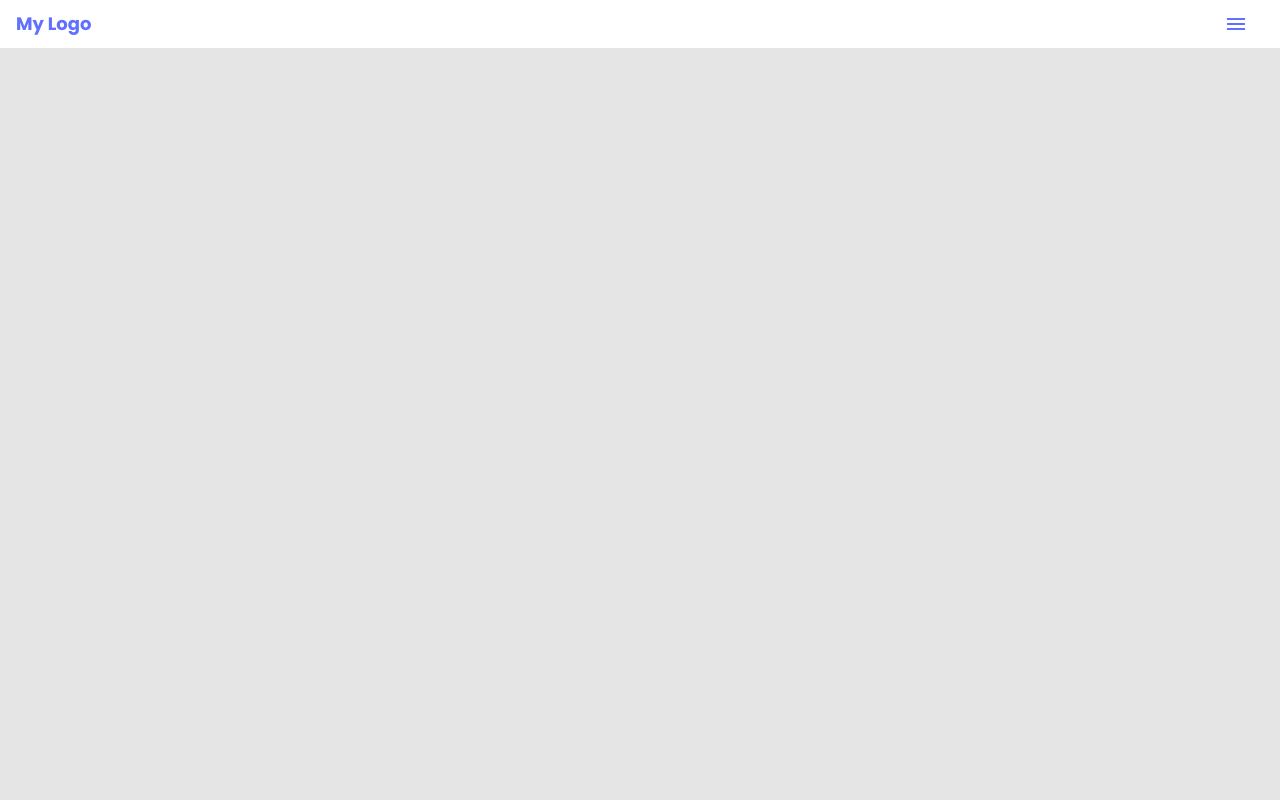
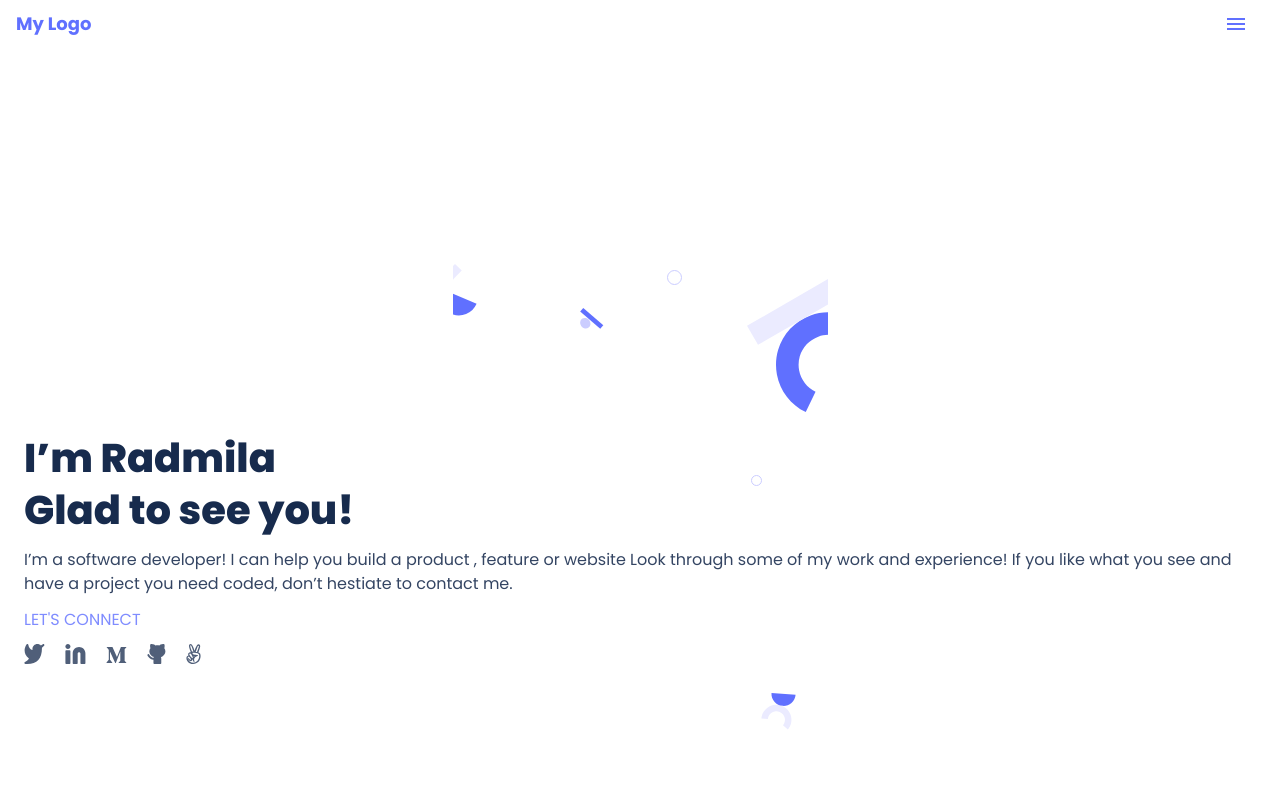
Before and after one commit to M0rrighan/Portfolio, a plain HTML site: page index.html in a window 1280 px wide. Shown: the top 800 px of the page. Drawn offline with Linux system fonts and the light colour scheme.

Commit message:
Add headline to index.html and relative styling

```diff
--- a/index.html
+++ b/index.html
@@ -28,5 +28,50 @@
   </header>
   <!-- end toolbar -->
 
+  <!-- start main -->
+  <main class="shapes_bg bg_white">
+   <section class="headline">
+     <hgroup>
+       <h1 class="main_title neutral_b">I’m Radmila</h1>
+       <h2 class="main_title neutral_b">Glad to see you!</h2>
+     </hgroup>
+     <p class="descriptive_txt">
+       I’m a software developer! I can help you build a product , feature or
+       website Look through some of my work and experience! If you like what
+       you see and have a project you need coded, don’t hestiate to contact
+       me.
+     </p>
+     <p class="primary_n descriptive_txt fw_med upper">Let's connect</p>
+     <ul class="social">
+       <li>
+         <a href="#"
+           ><img src="icons/twitter.svg" alt="twitter logo icon"
+         /></a>
+       </li>
+       <li>
+         <a href="#"
+           ><img src="icons/linkedin.svg" alt="linkedin logo icon"
+         /></a>
+       </li>
+       <li>
+         <a href="#"
+           ><img src="icons/medium.svg" alt="medium logo icon"
+         /></a>
+       </li>
+       <li>
+         <a href="#"
+           ><img src="icons/github.svg" alt="github logo icon"
+         /></a>
+       </li>
+       <li>
+         <a href="#"
+           ><img src="icons/angellist.svg" alt="angellist logo icon"
+         /></a>
+       </li>
+     </ul>
+   </section>
+  </main>
+  <!-- end main -->
+
 </body>
 </html>
--- a/style.css
+++ b/style.css
@@ -70,6 +70,30 @@ body {
   color: #fff;
 }
 
+.upper {
+  text-transform: uppercase;
+}
+
+.fs_15 {
+  font-size: 0.9375rem; /* 15px */
+}
+
+.fw_med {
+  font-weight: 500;
+}
+
+.fw_600 {
+  font-weight: 700;
+}
+
+.fw_bold {
+  font-weight: 700;
+}
+
+.material-icons.small {
+  font-size: 0.625rem; /* 15px */
+}
+
 .logo {
   font-size: 1.125rem; /* 18px */
   line-height: 1.25rem; /* 20px */
@@ -92,7 +116,7 @@ body {
 .btn {
   font-weight: 500;
   letter-spacing: 0.03em;
-  border-radius: 8px;
+  border-radius: 0.5rem; /* 8px */
   cursor: pointer;
 }
 
@@ -108,12 +132,20 @@ body {
   padding: 8px;
 }
 
+/* Backgrounds */
+.shapes_bg {
+  background-image: url("./back-img/header-shapes-mobile@2x.svg");
+  background-repeat: no-repeat;
+  background-position: center;
+  background-size: auto;
+}
+
 /* Header layout  */
 header {
   position: fixed;
   top: 0;
   width: 100vw;
-  height: 48px;
+  height: 3rem; /* 48px */
   display: flex;
   justify-content: space-between;
   align-items: center;
@@ -122,7 +154,7 @@ header {
 }
 
 nav {
-  margin-right: 24px;
+  margin-right: 1.5rem; /* 24px */
 }
 
 .logo_placeholder {
@@ -130,9 +162,36 @@ nav {
   display: flex;
   justify-content: flex-start;
   align-items: center;
-  margin: 4px;
+  margin: 0.25rem; /* 4px */
 }
 
 .logo.xs-transparent_btn {
-  padding: 10px 12px;
+  padding: 0.625rem 0.75rem; /* 10px 12px */
 }
+
+/* main / headline section layout */
+main {
+  position: relative;
+  top: 3rem; /* 48px */
+  width: 100%;
+  display: flex;
+  align-items: center;
+  align-content: center;
+  border-bottom-left-radius: 5.5rem; /* 88px */
+}
+
+.headline {
+  display: flex;
+  flex-direction: column;
+  align-items: flex-start;
+  gap: 0.75rem; /* 12px */
+  margin: 30% auto 31% auto;
+  padding: 0 1.5rem; /* 0 24px */
+}
+
+.social {
+  display: flex;
+  justify-content: space-between;
+  align-items: center;
+  gap: 1.25rem; /* 20px */
+}
```
